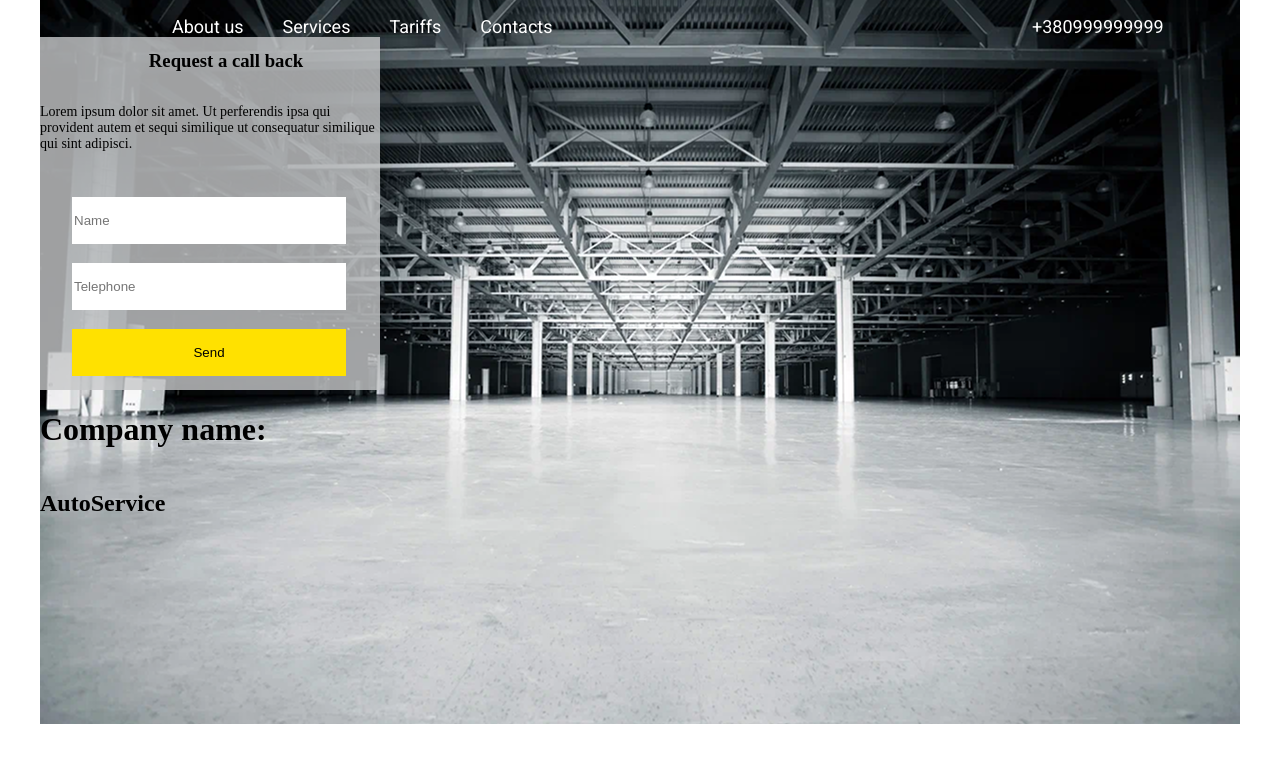
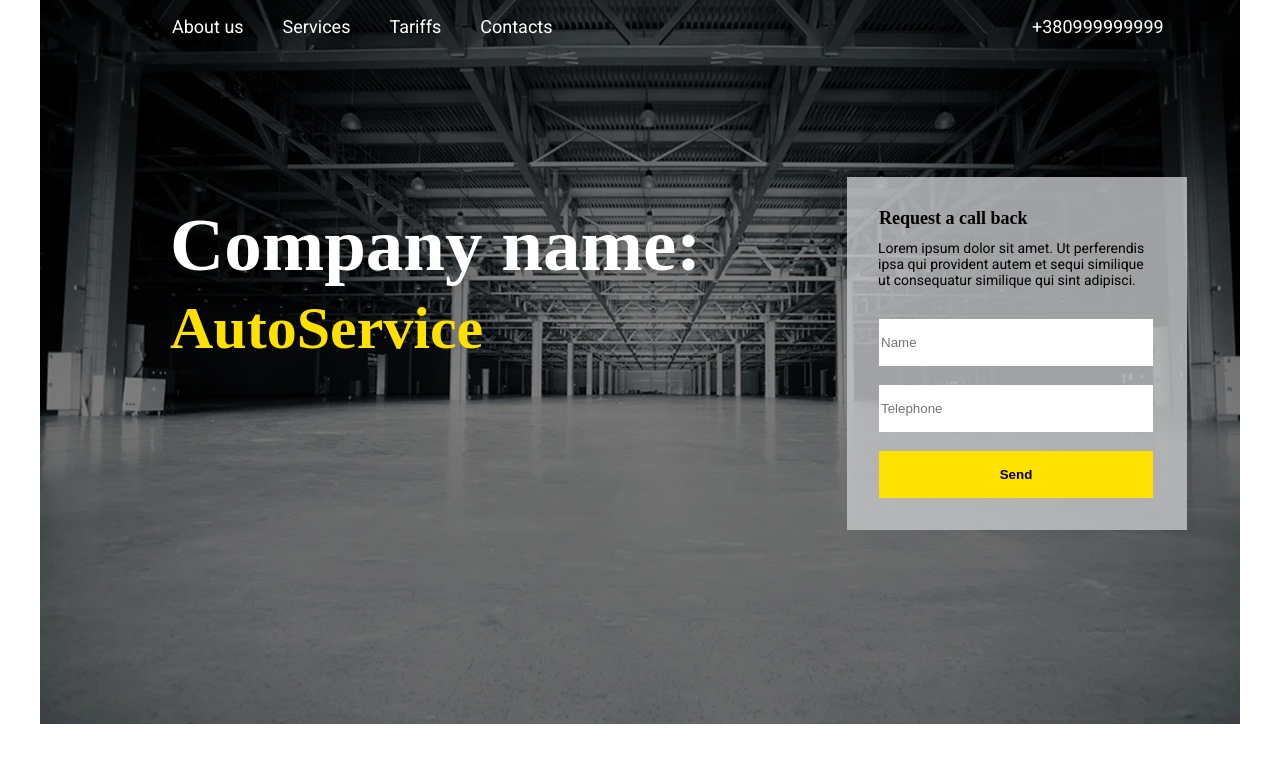
Before and after one commit to maxsimys555/AutoService, a plain HTML site: page index.html in a window 1280 px wide. Drawn offline with Linux system fonts and the light colour scheme.

Commit message:
First menu complected

```diff
--- a/index.css
+++ b/index.css
@@ -1,85 +1,103 @@
-* { box-sizing: border-box; }
+* {
+  box-sizing: border-box;
+}
 
-body{
+body {
   padding: 0;
   margin: 0;
 }
-.wrapper{
-    width: 1200px;
-    margin: 0 auto;
-
-}
-.sitemenu {
+.background {
   background-image: url("Topservice.png");
   height: 724px;
   width: 100%;
-    display: flex;
-    flex-direction: column;
+  filter: brightness(50%);
+  margin: 0;
+  z-index: -1;
+  position: absolute;
 }
-nav{
+.wrapper {
+  width: 1200px;
+  margin: 0 auto;
+}
+.sitemenu {
+  position: relative;
+}
+
+.sitemenu h1 {
+  position: absolute;
+  margin-top: 165px;
+  margin-left: 130px;
+  z-index: 3;
+  color: white;
+  font-size: 75px;
+}
+.sitemenu h2 {
+  position: absolute;
+  margin-top: 257px;
+  margin-left: 130px;
+  color: #FFE100;
+  font-size: 60px;
+  z-index: 4;
+}
+
+nav {
   display: flex;
   justify-content: space-between;
   align-items: center;
 }
 nav a {
-
   color: white;
   text-decoration: none;
-	font: 18px 'Roboto';
+  font: 18px "Roboto";
 }
-.menu-left{
+.menu-left {
   margin-left: 132px;
   margin-top: 16px;
-
 }
-.menu-left a{
+.menu-left a {
   margin-right: 35px;
   height: 17px;
 }
 
-.menu-right{
+.menu-right {
   border: 1px;
   width: 205px;
   margin-top: 16px;
   margin-right: 3px;
 }
 
-.send{
-
+.send {
   background-color: rgba(199, 201, 202, 0.8);
   width: 340px;
   height: 353px;
   display: flex;
   flex-direction: column;
-    justify-content: center;
-    align-items: center;
+  margin: 140px 53px 193px 807px;
+  position: absolute;
 }
-.send h3{
-    display: flex;
-    justify-content: center;
-    align-items: center;
-    margin-top: 31px;
-    margin-left: 32px;
+.send h3 {
+  margin: 31px 151px 305px 32px;
+  position: absolute;
+  font-size: 18px;
 }
-.send p{
-    font-size: 14px;
+.send p {
+  margin: 63px 42px 31px 31px;
+  font: 14px "Roboto";
 }
-form{
+form {
   display: flex;
   flex-direction: column;
   gap: 19px;
   margin-left: 32px;
   margin-right: 34px;
   margin-bottom: 32px;
-    margin-top: 31px;
 }
 input[type="submit"] {
   border: none;
   width: 274px;
   height: 47px;
-  background-color: #FFE100;
-
-
+  background-color: #ffe100;
+  font-weight: bold;
 }
 input[type="text"] {
   width: 274px;
--- a/index.html
+++ b/index.html
@@ -1,17 +1,21 @@
 <!DOCTYPE html>
 <html lang="en">
   <head>
-    <meta charset="UTF-8">
-    <meta name="viewport" content="width=device-width, initial-scale=1.0">
-    <link rel="stylesheet" href="Service.css">
+    <meta charset="UTF-8" />
+    <meta name="viewport" content="width=device-width, initial-scale=1.0" />
+    <link rel="stylesheet" href="index.css" />
     <title>Document</title>
-    <link rel="preconnect" href="https://fonts.googleapis.com">
-    <link rel="preconnect" href="https://fonts.gstatic.com" crossorigin>
-    <link href="https://fonts.googleapis.com/css2?family=Roboto:wght@400;700&display=swap" rel="stylesheet">
+    <link rel="preconnect" href="https://fonts.googleapis.com" />
+    <link rel="preconnect" href="https://fonts.gstatic.com" crossorigin />
+    <link
+      href="https://fonts.googleapis.com/css2?family=Roboto:wght@400;700&display=swap"
+      rel="stylesheet"
+    />
   </head>
   <body>
     <div class="wrapper">
       <div class="sitemenu">
+        <div class="background"></div>
         <div class="menu">
           <nav>
             <div class="menu-left">
@@ -25,23 +29,25 @@
             </div>
           </nav>
         </div>
+        <h1>Company name:</h1>
+        <h2>AutoService</h2>
         <div class="send">
           <h3>Request a call back</h3>
-                <p>Lorem ipsum dolor sit amet. Ut perferendis ipsa qui provident autem et sequi similique ut consequatur similique qui sint adipisci. </p>
+          <p>
+            Lorem ipsum dolor sit amet. Ut perferendis ipsa qui provident autem
+            et sequi similique ut consequatur similique qui sint adipisci.
+          </p>
           <form>
-                    <input type="text" placeholder="Name">
-                    <input type="text" placeholder="Telephone">
-                    <input type="submit" value="Send">
+            <input type="text" placeholder="Name" />
+            <input type="text" placeholder="Telephone" />
+            <input type="submit" value="Send" />
           </form>
-            </div>
-            <h1>Company name:</h1>
-            <h2>AutoService</h2>
-        </div>
         </div>
 
 
 
 
-
+      </div>
+    </div>
   </body>
 </html>
```
Lines whose indentation alone changed are shown as unchanged.
